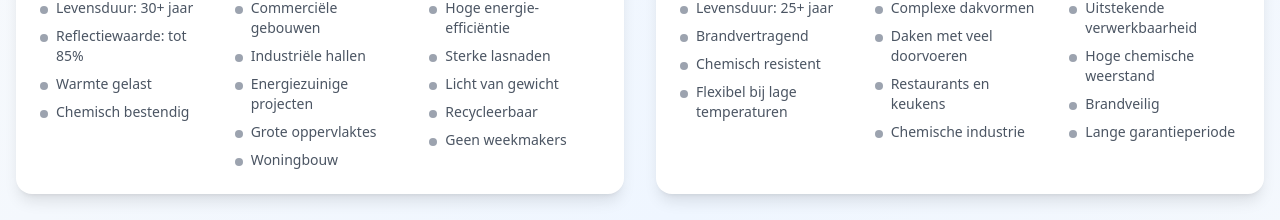
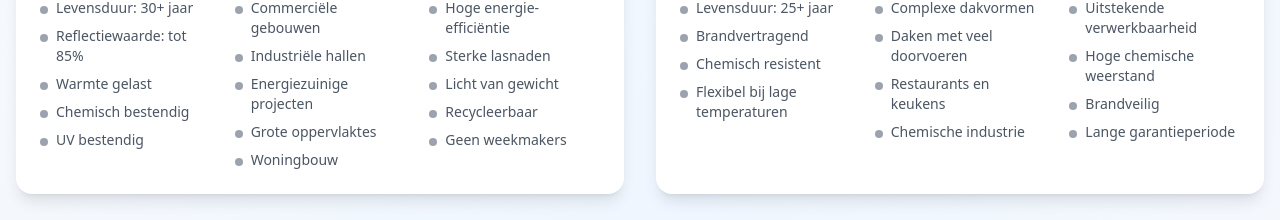
Before and after one commit to dmonfrooij/DakwerkSterken, a React (Vite) app: page / in a window 1280 px wide. Shown: the part 2396-2616 px from the top of the page. Built offline with nearby package versions, Linux system fonts and the light colour scheme.

Commit message:
Updated Materials.tsx

```diff
--- a/src/components/Materials.tsx
+++ b/src/components/Materials.tsx
@@ -12,7 +12,8 @@ const Materials = () => {
         "Levensduur: 30+ jaar",
         "Reflectiewaarde: tot 85%",
         "Warmte gelast",
-        "Chemisch bestendig"
+        "Chemisch bestendig",
+        "UV bestendig"
       ],
       useCases: [
         "Commerciële gebouwen",
```
